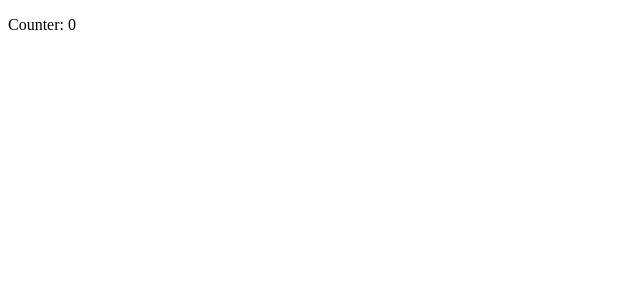
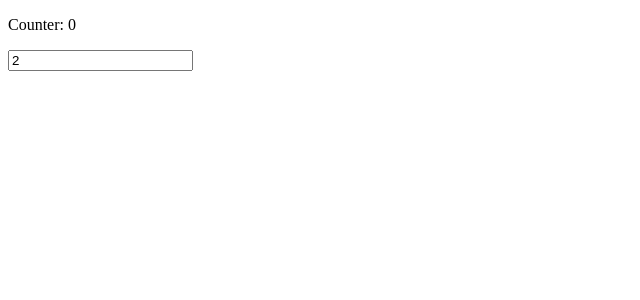
Before and after one commit to freshcodeAlice/fd-react-welcome, a React (Create React App) app: page / in a window 1280 px wide. Shown: the top 300 px of the page, without its empty margins (0-640 px from the left). Built offline with nearby package versions, Linux system fonts and the light colour scheme.

Commit message:
source array

```diff
--- a/src/components/MouseTracker/index.js
+++ b/src/components/MouseTracker/index.js
@@ -1,26 +1,29 @@
 import React, {useEffect, useState} from 'react';
 
 const Counter = () => {
-
     const [count, setCount] = useState(0);
+    const [step, setStep] = useState(2);
 
     useEffect(()=>{
         const handleClick = () => {
-            setCount((count) => count+1);
+            setCount((count) => count+step);
         }
-
+        console.log('effect created')
         window.addEventListener('click', handleClick);
         return () => {
             window.removeEventListener('click', handleClick);
         }
-    },[]);
+    },[step]);
 
+    const handleChange = ({target: {value}}) => {
+        setStep(Number(value));
+    }
 
 
     return (
         <div>
            <p>Counter: {count}</p>
-
+            <input type="text" name="step" value={step} onChange={handleChange}/>
         </div>
     );
 }
```
